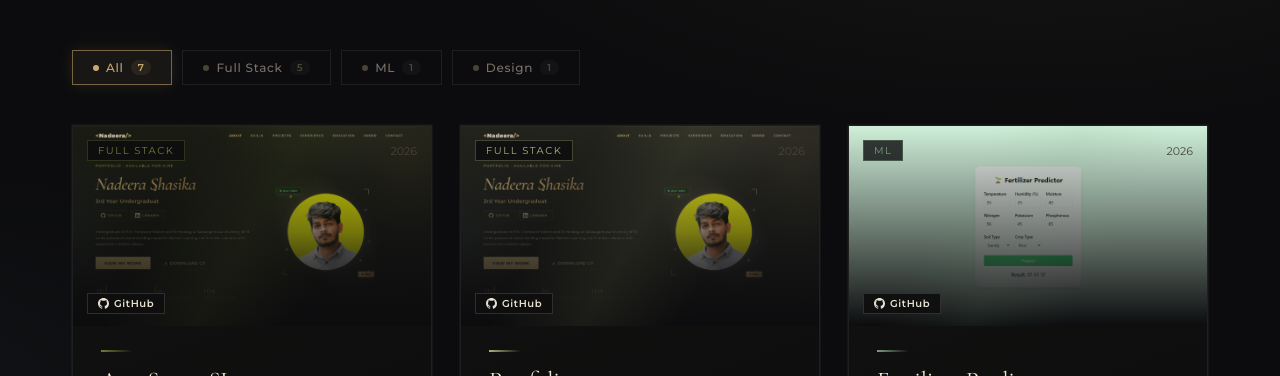
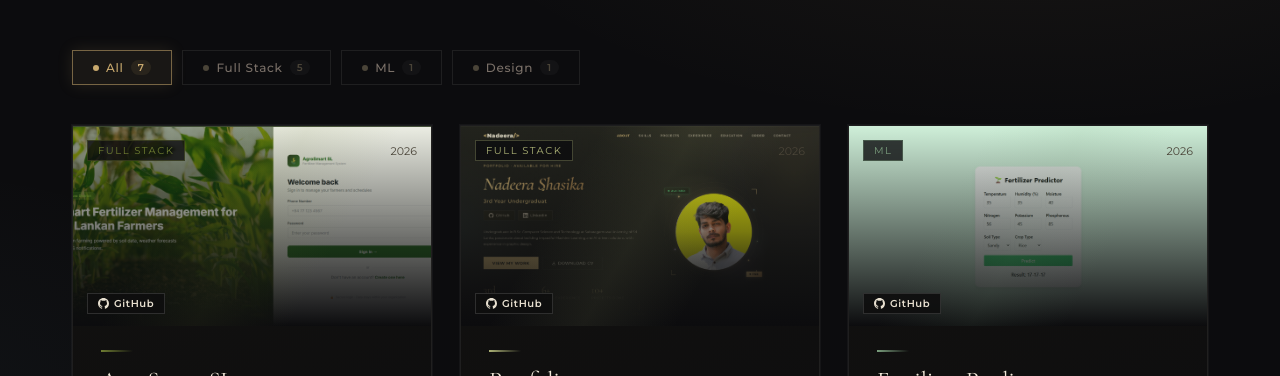
Before and after one commit to nadeera365/nadeera-portfolio-frontend, a React (Vite) app: page / in a window 1280 px wide. Shown: the part 1680-2056 px from the top of the page. Built offline with nearby package versions, Linux system fonts and the light colour scheme.

Commit message:
Update index.js

```diff
--- a/src/data/index.js
+++ b/src/data/index.js
@@ -138,7 +138,7 @@ export const PROJECTS = [
     "REST API"
   ],
   color: "#6f7d32",
-  img: "/project5.png",
+  img: "/project_6.png",
   link: "https://agrosmart-sl.vercel.app",
   frontendGitHub: "https://github.com/nadeera365/AgroSmart_Frontend",
   backendGitHub: "https://github.com/nadeera365/AgroSmart_Backend",
```
